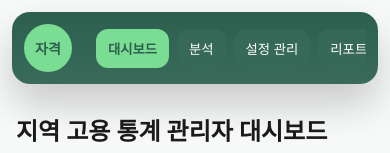
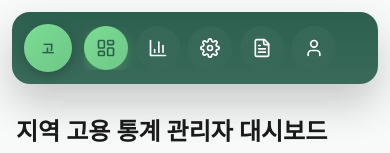
Before and after one commit to suuuinkim/public-support-admin-dashboard, a React (Vite) app: page / in a window 390 px wide. Shown: the top 153 px of the page. Built offline with nearby package versions, Linux system fonts and the light colour scheme; no server answers.

Commit message:
사이드바 css 수정

```diff
--- a/src/App.css
+++ b/src/App.css
@@ -41,26 +41,76 @@
 }
 
 .sidebar {
-    width: 240px;
+    width: 80px;
+    flex-shrink: 0;
     margin: 24px 0 24px 24px;
-    padding: 24px 16px;
+    padding: 24px 16px 16px;
     border-radius: 24px;
     background: linear-gradient(180deg, #2c5f4e, #3a6b5a);
     color: #fff;
     box-shadow: 0 20px 40px rgba(0, 0, 0, .2);
+    overflow: visible;
+    transition: width .28s cubic-bezier(.4, 0, .2, 1);
+}
+
+.sidebar.expanded {
+    width: 256px;
+}
+
+.sidebar-brand {
+    width: 100%;
+    margin-bottom: 32px;
+    padding: 0;
+    border: none;
+    background: transparent;
+    color: inherit;
+    display: flex;
+    align-items: center;
+    justify-content: center;
+    gap: 12px;
+    cursor: pointer;
+}
+
+.sidebar.expanded .sidebar-brand {
+    justify-content: flex-start;
 }
 
 .sidebar-logo {
     width: 48px;
     height: 48px;
-    margin: 0 auto 32px;
+    flex: 0 0 48px;
     border-radius: 50%;
-    background: #7bdc93;
+    background: linear-gradient(135deg, #7bdc93, rgba(123, 220, 147, .82));
     color: #2c5f4e;
     display: flex;
     align-items: center;
     justify-content: center;
     font-weight: 700;
+    box-shadow: 0 4px 12px rgba(0, 0, 0, .2);
+}
+
+.sidebar-brand-text {
+    min-width: 0;
+    display: none;
+    flex-direction: column;
+    align-items: flex-start;
+    line-height: 1.2;
+}
+
+.sidebar.expanded .sidebar-brand-text {
+    display: flex;
+}
+
+.sidebar-brand-text strong {
+    font-size: 14px;
+    white-space: nowrap;
+}
+
+.sidebar-brand-text small {
+    margin-top: 4px;
+    color: rgba(255, 255, 255, .72);
+    font-size: 12px;
+    white-space: nowrap;
 }
 
 .sidebar-nav {
@@ -69,21 +119,142 @@
     gap: 12px;
 }
 
+.sidebar-menu-wrap {
+    position: relative;
+}
+
 .sidebar-menu {
-    width: 100%;
-    padding: 12px 14px;
+    width: 48px;
+    min-height: 48px;
+    margin: 0 auto;
+    padding: 0;
     border: none;
-    border-radius: 12px;
-    background: rgba(58, 107, 90, .7);
+    border-radius: 999px;
+    background: linear-gradient(135deg, rgba(58, 107, 90, .78), rgba(58, 107, 90, .52));
     color: #fff;
     cursor: pointer;
-    text-align: left;
+    display: flex;
+    align-items: center;
+    justify-content: center;
+    gap: 10px;
+    position: relative;
+    overflow: hidden;
+    transition: background .2s, color .2s, width .28s cubic-bezier(.4, 0, .2, 1), border-radius .2s, transform .2s, box-shadow .2s;
+}
+
+.sidebar.expanded .sidebar-menu {
+    width: 100%;
+    justify-content: flex-start;
+    margin: 0;
+    padding: 10px 14px;
+    border-radius: 12px;
+}
+
+.sidebar-menu:hover {
+    transform: translateY(-1px);
+    background: rgba(123, 220, 147, .18);
 }
 
 .sidebar-menu.active {
-    background: #7bdc93;
+    background: linear-gradient(135deg, #7bdc93, rgba(123, 220, 147, .82));
     color: #2c5f4e;
     font-weight: 600;
+    box-shadow: 0 4px 12px rgba(123, 220, 147, .26);
+}
+
+.sidebar-menu-icon {
+    width: 20px;
+    height: 20px;
+    flex: 0 0 20px;
+}
+
+.sidebar-menu-text {
+    display: none;
+    min-width: 0;
+    flex-direction: column;
+    align-items: flex-start;
+    line-height: 1.2;
+}
+
+.sidebar.expanded .sidebar-menu-text {
+    display: flex;
+}
+
+.sidebar-menu-text strong {
+    max-width: 150px;
+    overflow: hidden;
+    text-overflow: ellipsis;
+    white-space: nowrap;
+    font-size: 13px;
+}
+
+.sidebar-menu-text small {
+    margin-top: 3px;
+    color: currentColor;
+    font-size: 11px;
+    font-weight: 500;
+    opacity: .72;
+    white-space: nowrap;
+}
+
+.sidebar-active-dot {
+    display: none;
+}
+
+.sidebar.expanded .sidebar-active-dot {
+    width: 7px;
+    height: 7px;
+    display: block;
+    margin-left: auto;
+    border-radius: 999px;
+    background: rgba(44, 95, 78, .55);
+}
+
+.sidebar:not(.expanded) .sidebar-menu.active::after {
+    content: "";
+    position: absolute;
+    right: -8px;
+    top: 50%;
+    width: 4px;
+    height: 24px;
+    border-radius: 2px 0 0 2px;
+    background: #7bdc93;
+    transform: translateY(-50%);
+}
+
+.sidebar-tooltip {
+    position: absolute;
+    left: calc(100% + 20px);
+    top: 50%;
+    z-index: 50;
+    display: flex;
+    flex-direction: column;
+    gap: 2px;
+    min-width: 140px;
+    padding: 8px 12px;
+    border-radius: 10px;
+    background: linear-gradient(135deg, #7bdc93, rgba(123, 220, 147, .96));
+    color: #2c5f4e;
+    box-shadow: 0 8px 18px rgba(0, 0, 0, .18);
+    opacity: 0;
+    pointer-events: none;
+    transform: translateY(-50%) translateX(8px);
+    transition: opacity .18s, transform .18s;
+    white-space: nowrap;
+}
+
+.sidebar-menu-wrap:hover .sidebar-tooltip {
+    opacity: 1;
+    transform: translateY(-50%) translateX(0);
+}
+
+.sidebar-tooltip strong {
+    font-size: 13px;
+}
+
+.sidebar-tooltip small {
+    font-size: 11px;
+    opacity: .75;
 }
 
 .dashboard-page {
@@ -488,13 +659,21 @@
         margin: 12px;
         padding: 12px;
         border-radius: 18px;
+        overflow: visible;
     }
 
-    .sidebar-logo {
-        margin: 0 12px 0 0;
+    .sidebar.expanded {
+        width: auto;
     }
 
-    .sidebar {
+    .sidebar-brand {
+        width: auto;
+        margin: 0;
+        flex: 0 0 auto;
+    }
+
+    .sidebar,
+    .sidebar.expanded {
         display: flex;
         align-items: center;
         gap: 12px;
@@ -508,9 +687,26 @@
     }
 
     .sidebar-menu {
+        width: 44px;
+        min-height: 44px;
+        margin: 0;
+        white-space: nowrap;
+    }
+
+    .sidebar.expanded .sidebar-menu {
         width: auto;
-        white-space: nowrap;
         padding: 10px 12px;
+    }
+
+    .sidebar-brand-text,
+    .sidebar.expanded .sidebar-brand-text,
+    .sidebar-menu-text,
+    .sidebar.expanded .sidebar-menu-text {
+        display: none;
+    }
+
+    .sidebar-tooltip {
+        display: none;
     }
 
     .dashboard-page {
--- a/src/components/layout/Sidebar.tsx
+++ b/src/components/layout/Sidebar.tsx
@@ -1,35 +1,155 @@
+import {useState, type ComponentType, type ReactNode} from 'react'
+
 type SidebarProps = {
-    page : string
-    setPage : (page: string) => void
+    page: string
+    setPage: (page: string) => void
 }
 
-const menuItems = [
-    {id : 'dashboard', label : '대시보드'},
-    {id : 'analytics', label : '분석'},
-    {id : 'configuration', label : '설정 관리'},
-    {id : 'reports', label : '리포트'},
-    {id : 'settings', label : '환경 설정'}
+type IconProps = {
+    className?: string
+}
+
+type MenuItem = {
+    id: string
+    label: string
+    description: string
+    Icon: ComponentType<IconProps>
+}
+
+function IconBase({children, className}: {children: ReactNode; className?: string}) {
+    return (
+        <svg
+            className={className}
+            width="20"
+            height="20"
+            viewBox="0 0 24 24"
+            fill="none"
+            stroke="currentColor"
+            strokeWidth="2"
+            strokeLinecap="round"
+            strokeLinejoin="round"
+            aria-hidden="true"
+        >
+            {children}
+        </svg>
+    )
+}
+
+function DashboardIcon({className}: IconProps) {
+    return (
+        <IconBase className={className}>
+            <rect width="7" height="9" x="3" y="3" rx="1"/>
+            <rect width="7" height="5" x="14" y="3" rx="1"/>
+            <rect width="7" height="9" x="14" y="12" rx="1"/>
+            <rect width="7" height="5" x="3" y="16" rx="1"/>
+        </IconBase>
+    )
+}
+
+function AnalyticsIcon({className}: IconProps) {
+    return (
+        <IconBase className={className}>
+            <path d="M3 3v18h18"/>
+            <path d="M18 17V9"/>
+            <path d="M13 17V5"/>
+            <path d="M8 17v-3"/>
+        </IconBase>
+    )
+}
+
+function ConfigurationIcon({className}: IconProps) {
+    return (
+        <IconBase className={className}>
+            <circle cx="12" cy="12" r="3"/>
+            <path d="M19.4 15a1.7 1.7 0 0 0 .3 1.9l.1.1a2 2 0 1 1-2.8 2.8l-.1-.1a1.7 1.7 0 0 0-1.9-.3 1.7 1.7 0 0 0-1 1.5V21a2 2 0 1 1-4 0v-.1a1.7 1.7 0 0 0-1-1.5 1.7 1.7 0 0 0-1.9.3l-.1.1A2 2 0 1 1 4.2 17l.1-.1a1.7 1.7 0 0 0 .3-1.9 1.7 1.7 0 0 0-1.5-1H3a2 2 0 1 1 0-4h.1a1.7 1.7 0 0 0 1.5-1 1.7 1.7 0 0 0-.3-1.9l-.1-.1A2 2 0 1 1 7 4.2l.1.1a1.7 1.7 0 0 0 1.9.3h.1a1.7 1.7 0 0 0 .9-1.5V3a2 2 0 1 1 4 0v.1a1.7 1.7 0 0 0 1 1.5 1.7 1.7 0 0 0 1.9-.3l.1-.1A2 2 0 1 1 19.8 7l-.1.1a1.7 1.7 0 0 0-.3 1.9v.1a1.7 1.7 0 0 0 1.5.9h.1a2 2 0 1 1 0 4h-.1a1.7 1.7 0 0 0-1.5 1Z"/>
+        </IconBase>
+    )
+}
+
+function ReportsIcon({className}: IconProps) {
+    return (
+        <IconBase className={className}>
+            <path d="M15 2H6a2 2 0 0 0-2 2v16a2 2 0 0 0 2 2h12a2 2 0 0 0 2-2V7Z"/>
+            <path d="M14 2v4a2 2 0 0 0 2 2h4"/>
+            <path d="M8 13h8"/>
+            <path d="M8 17h8"/>
+            <path d="M8 9h2"/>
+        </IconBase>
+    )
+}
+
+function SettingsIcon({className}: IconProps) {
+    return (
+        <IconBase className={className}>
+            <path d="M19 21v-2a4 4 0 0 0-4-4H9a4 4 0 0 0-4 4v2"/>
+            <circle cx="12" cy="7" r="4"/>
+        </IconBase>
+    )
+}
+
+const menuItems: MenuItem[] = [
+    {id: 'dashboard', label: '대시보드', description: '고용률 요약', Icon: DashboardIcon},
+    {id: 'analytics', label: '분석', description: '증감률 비교', Icon: AnalyticsIcon},
+    {id: 'configuration', label: 'Configuration', description: '조회 기준 설정', Icon: ConfigurationIcon},
+    {id: 'reports', label: '리포트', description: '통계 표 생성', Icon: ReportsIcon},
+    {id: 'settings', label: '환경 설정', description: '기본 조건 관리', Icon: SettingsIcon},
 ]
 
-function Sidebar({page, setPage} : SidebarProps) {
+function Sidebar({page, setPage}: SidebarProps) {
+    const [expanded, setExpanded] = useState(false)
+
+    const handleMenuClick = (pageId: string) => {
+        if (!expanded) {
+            setExpanded(true)
+        }
+
+        setPage(pageId)
+    }
+
     return (
-        <aside className="sidebar">
-            <div className="sidebar-logo">자격</div>
+        <aside className={expanded ? 'sidebar expanded' : 'sidebar'} aria-label="주요 메뉴">
+            <button className="sidebar-brand" type="button" onClick={() => setExpanded((value) => !value)}>
+                <span className="sidebar-logo">고</span>
+                <span className="sidebar-brand-text">
+                    <strong>고용 통계</strong>
+                    <small>관리자 대시보드</small>
+                </span>
+            </button>
 
             <nav className="sidebar-nav">
-                {menuItems.map((item) => (
-                    <button
-                        key={item.id}
-                        className={page === item.id ? 'sidebar-menu active' : 'sidebar-menu'}
-                        onClick={() => setPage(item.id)}
-                    >
-                        {item.label}
-                    </button>
-                ))}
+                {menuItems.map((item) => {
+                    const active = page === item.id
+                    const Icon = item.Icon
+
+                    return (
+                        <div className="sidebar-menu-wrap" key={item.id}>
+                            <button
+                                className={active ? 'sidebar-menu active' : 'sidebar-menu'}
+                                type="button"
+                                onClick={() => handleMenuClick(item.id)}
+                                aria-label={item.label}
+                                aria-current={active ? 'page' : undefined}
+                            >
+                                <Icon className="sidebar-menu-icon"/>
+                                <span className="sidebar-menu-text">
+                                    <strong>{item.label}</strong>
+                                    {active && <small>{item.description}</small>}
+                                </span>
+                                {active && <span className="sidebar-active-dot"/>}
+                            </button>
+
+                            {!expanded && (
+                                <span className="sidebar-tooltip">
+                                    <strong>{item.label}</strong>
+                                    <small>{item.description}</small>
+                                </span>
+                            )}
+                        </div>
+                    )
+                })}
             </nav>
         </aside>
     )
-
 }
 
 export default Sidebar
```
